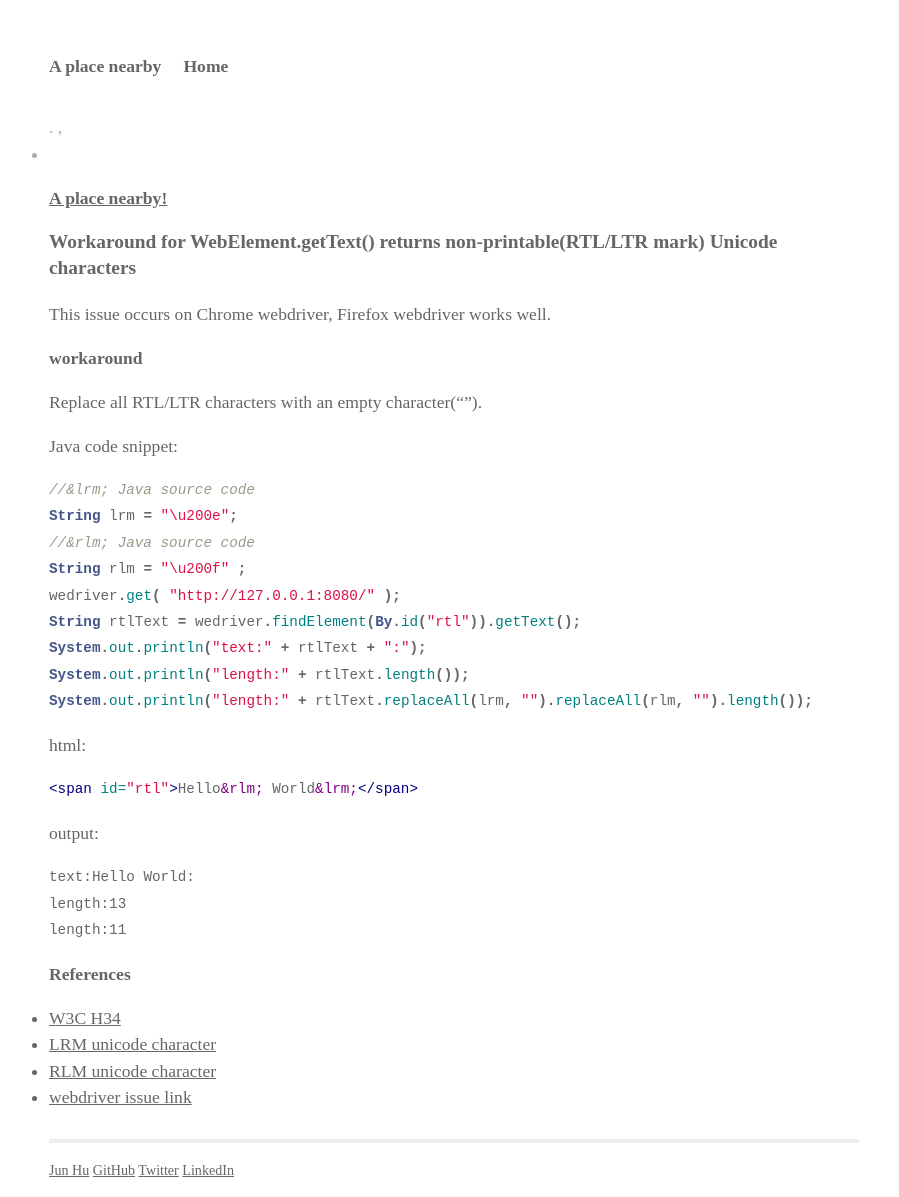
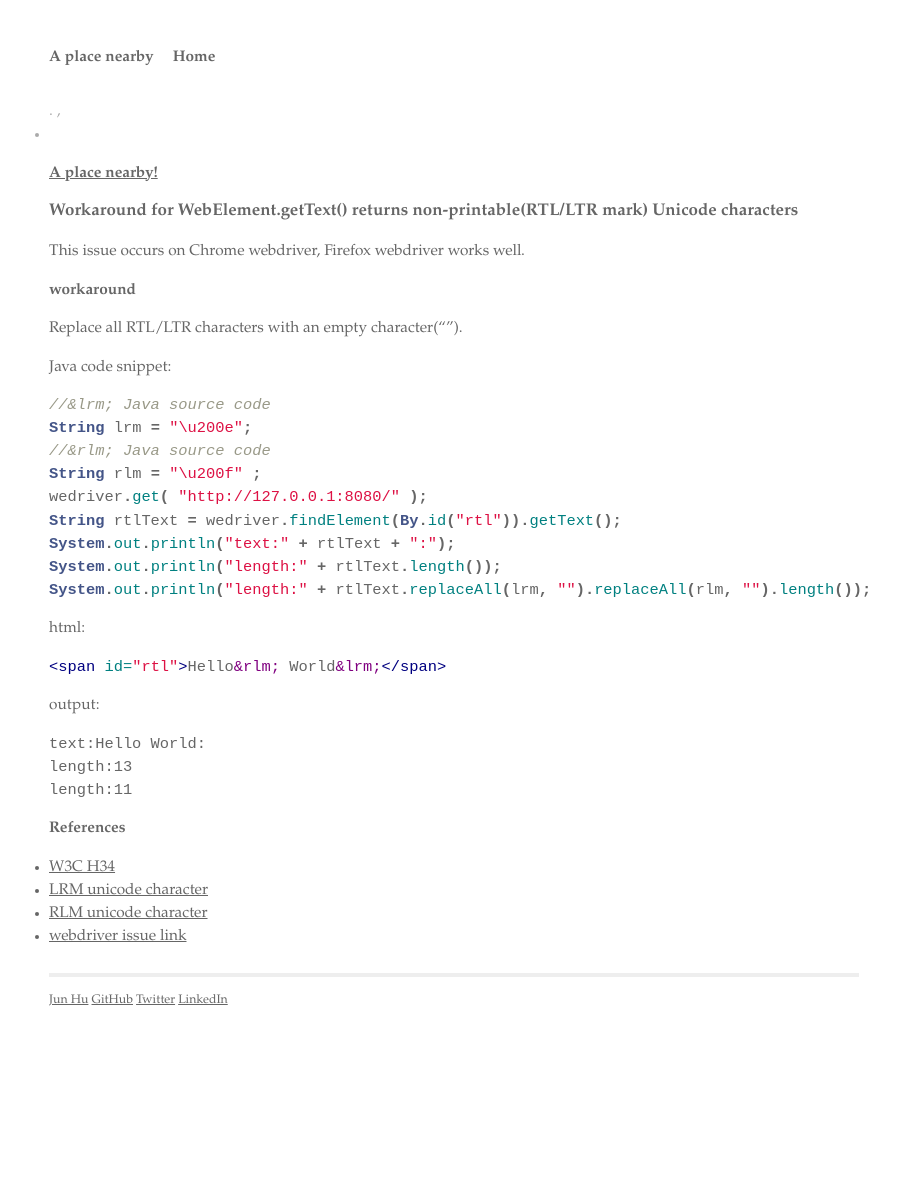
Before and after one commit to rissen/rissen.github.com, a Jekyll site: the page built from blog.html, in a window 1280 px wide. Shown: the whole page, without its empty margins (186-1085 px from the left). Built offline with Jekyll 4.4.1, drawn with Linux system fonts in a browser that asks for light colours; Markdown is read by kramdown in place of the engine named in the settings; after the commit the page ends 1025 px from its top, so only the background shows below that.

Commit message:
Update screen.css

```diff
--- a/css/screen.css
+++ b/css/screen.css
@@ -17,7 +17,7 @@
 
 body {
   background-color: white;
-  font: 'Palatino','Georgia','STHeiti','Hiragino Sans GB','Hei','Microsoft YaHei',serif;
+  font: 14px 'Palatino','Georgia','STHeiti','Hiragino Sans GB','Hei','Microsoft YaHei',serif;
   text-align: left;
   color: #666666;
 }
```
